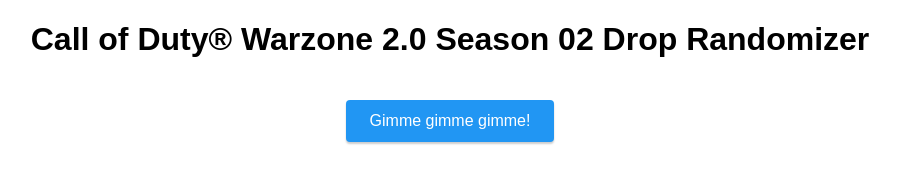
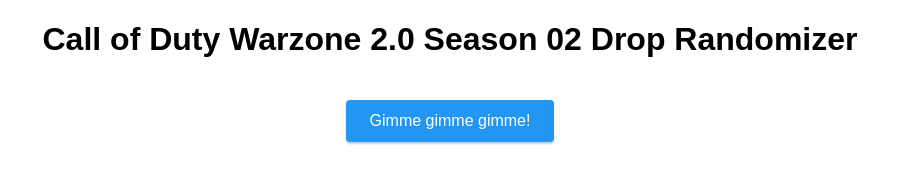
Before and after one commit to yhippa/cod-wz-2-drop-randomizer, a plain HTML site: page index.html in a window 1280 px wide. Shown: the whole page, without its empty margins (190-1090 px from the left). Drawn offline with Linux system fonts and the light colour scheme.

Commit message:
fixed weird character issue

```diff
--- a/index.html
+++ b/index.html
@@ -33,7 +33,7 @@
     </style>
 </head>
 <body>
-<h1>Call of Duty® Warzone 2.0 Season 02 Drop Randomizer</h1>
+<h1>Call of Duty Warzone 2.0 Season 02 Drop Randomizer</h1>
 <button id="generate">Gimme gimme gimme!</button>
 <p id="result"></p>
 <script src="script.js"></script>
```
